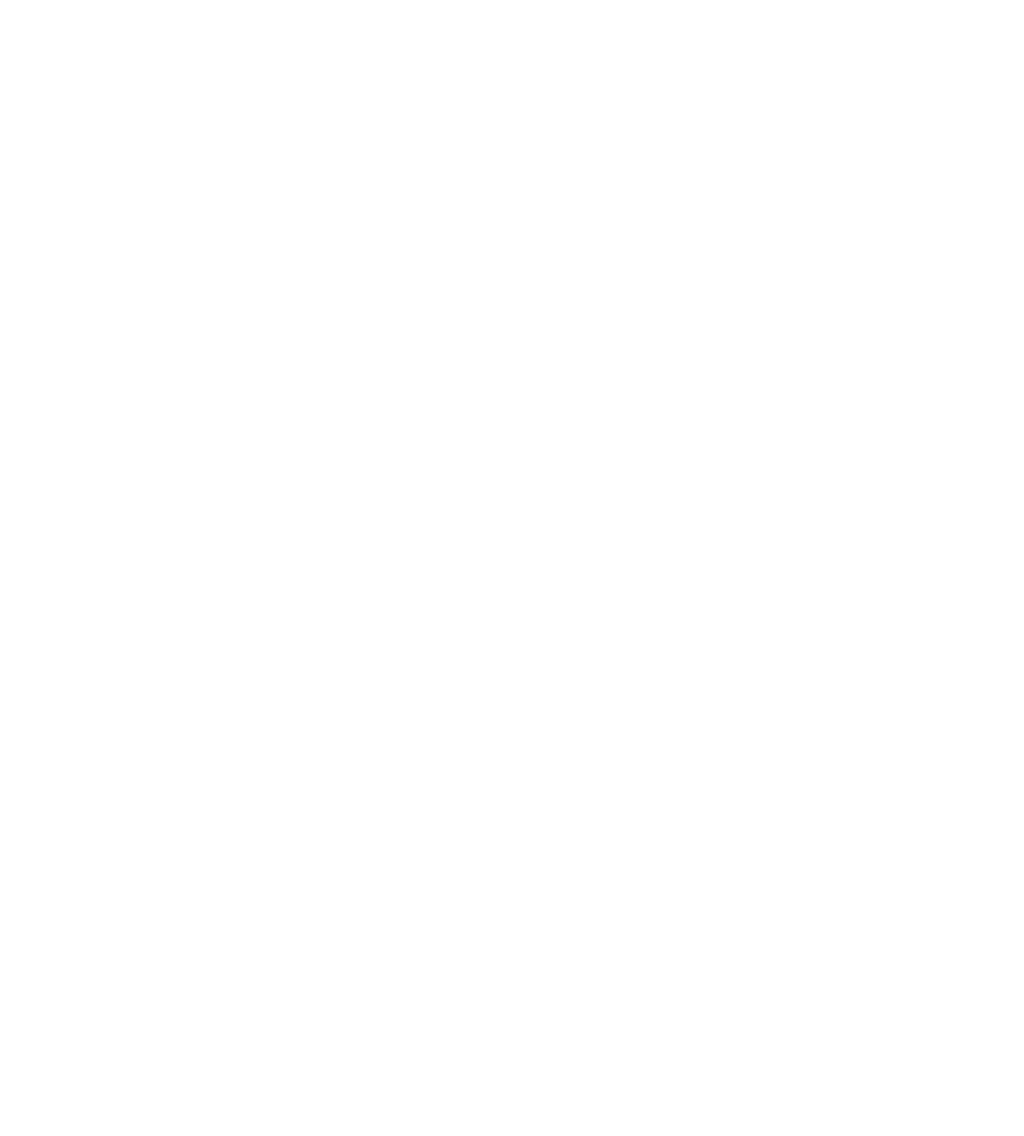
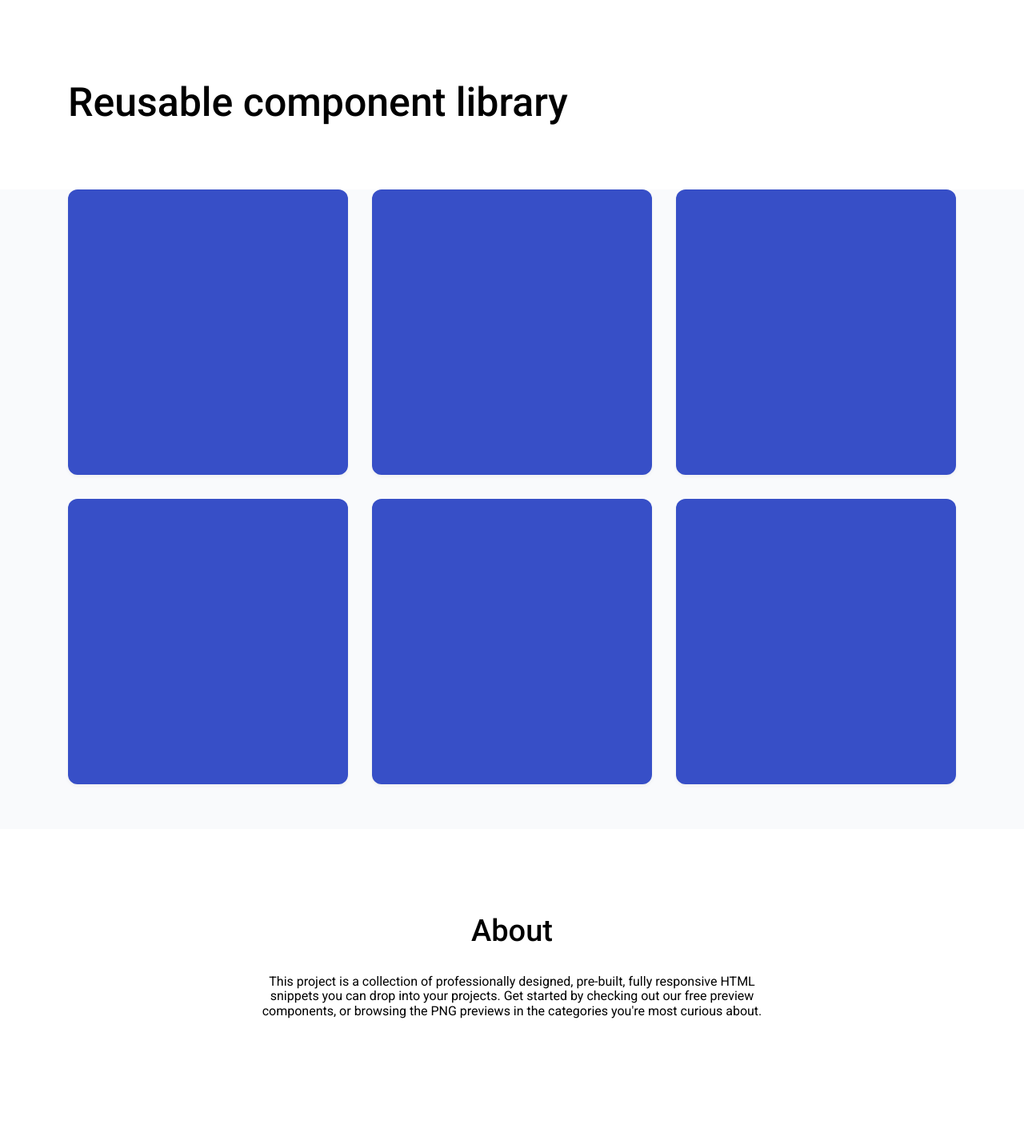
Before and after one commit to js-tasks-ru/htmlcss-20220210_natalya59, a website: page index.html in a window 1280 px wide. Shown: the whole page at 80% size. Before the commit the page ends 800 px from the top, so only its background shows below. Drawn offline with nearby package versions, Linux system fonts and the light colour scheme.

Commit message:
add 04-lection2-cards

```diff
--- a/assets/css/main.css
+++ b/assets/css/main.css
@@ -1,4 +1,10 @@
 @import '../fonts/fonts.css';
+@import url('https://cdnjs.cloudflare.com/ajax/libs/normalize/8.0.1/normalize.css');
+@import '../../components/header/header.css';
+@import '../../components/footer/footer.css';
+@import '../../components/preview/preview.css';
+@import '../../components/container/container.css';
+@import '../../components/card/card.css';
 
 :root {
     --white: #ffffff;
--- /dev/null
+++ b/components/card/card.css
@@ -0,0 +1,7 @@
+.card {
+    background-color: var(--blue);
+    box-shadow: 0px 2px 4px 0px #2124290D;
+    border-radius: 12px;
+    flex-basis: 350px;
+    height: 357px;
+}
--- /dev/null
+++ b/components/container/container.css
@@ -0,0 +1,4 @@
+.container {
+    max-width: 1110px;
+    margin: 0 auto;
+}
--- /dev/null
+++ b/components/footer/footer.css
@@ -0,0 +1,18 @@
+.footer {
+    height: 384px;
+    background-color: var(--white);
+    padding: 71px 0px 136px;
+    box-sizing: border-box;
+    text-align: center;
+}
+
+.footer__title {
+    font-size: 38px;
+    font-weight: 500;
+    line-height: 48px;
+}
+
+.footer__details {
+    max-width: 640px;
+    margin: 0 auto;
+}
--- /dev/null
+++ b/components/header/header.css
@@ -0,0 +1,11 @@
+.header {
+    background-color: var(--white);
+    padding: 96px 0px 77px 0px;
+}
+
+.header__title {
+    font-size: 50px;
+    font-weight: 500;
+    line-height: 64px;
+    margin: 0;
+}
--- /dev/null
+++ b/components/preview/preview.css
@@ -0,0 +1,21 @@
+.preview {
+    background-color: #F9FAFC;
+    min-height: 800px;
+}
+
+.preview__inner {
+    display: flex;
+    flex-direction: column;
+    gap: 30px;
+    flex-wrap: wrap;
+}
+
+.preview__line {
+    flex: 1 0 0;
+    display: flex;
+    gap: 30px;
+}
+
+.preview__line:not(:last-child) {
+    margin-bottom: 30px;
+}
--- a/index.html
+++ b/index.html
@@ -5,6 +5,28 @@
         <link rel="stylesheet" href="./assets/css/main.css">
     </head>
     <body>
-
+    <header class="header">
+        <div class="container">
+            <h1 class="header__title">Reusable component library</h1>
+        </div>
+    </header>
+    <main class="preview">
+        <div class="container">
+                <div class="preview__line">
+                    <div class="card"></div>
+                    <div class="card"></div>
+                    <div class="card"></div>
+                </div>
+                <div class="preview__line">
+                    <div class="card"></div>
+                    <div class="card"></div>
+                    <div class="card"></div>
+                </div>
+            </div>
+    </main>
+    <footer class="footer">
+        <header><h2 class="footer__title">About</h2></header>
+        <div class="footer__details">This project is a collection of professionally designed, pre-built, fully responsive HTML snippets you can drop into your projects. Get started by checking out our free preview components, or browsing the PNG previews in the categories you're most curious about.</div>
+    </footer>
     </body>
 </html>
```
